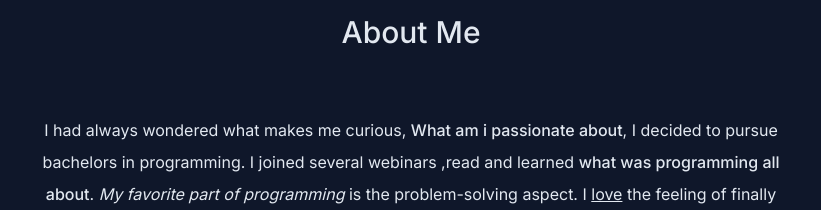
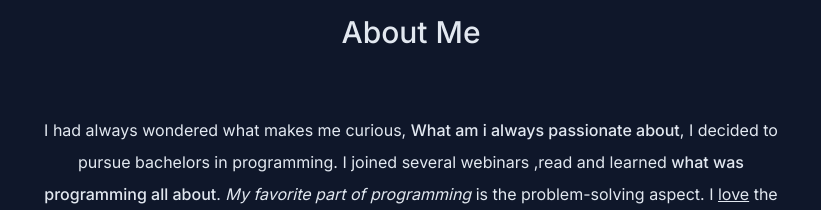
Before and after one commit to vishsec/portfolio-web-app, a Next.js app: page / in a window 1280 px wide. Shown: the part 960-1170 px from the top of the page, without its empty margins (229-1050 px from the left). Built offline with nearby package versions, Linux system fonts and the light colour scheme; no server answers.

Commit message:
new change

```diff
--- a/components/about.tsx
+++ b/components/about.tsx
@@ -30,7 +30,7 @@ export default function About() {
         <p className="mb-5 py-8">
 
         I had always wondered what makes me curious,{" "}
-        <span className="font-medium">What am i passionate about</span>, I decided to pursue
+        <span className="font-medium">What am i always passionate about</span>, I decided to pursue
         bachelors in programming. I joined several webinars ,read and learned{" "}
         <span className="font-medium">what was programming all about</span>.{" "}
         <span className="italic">My favorite part of programming</span> is the
```
